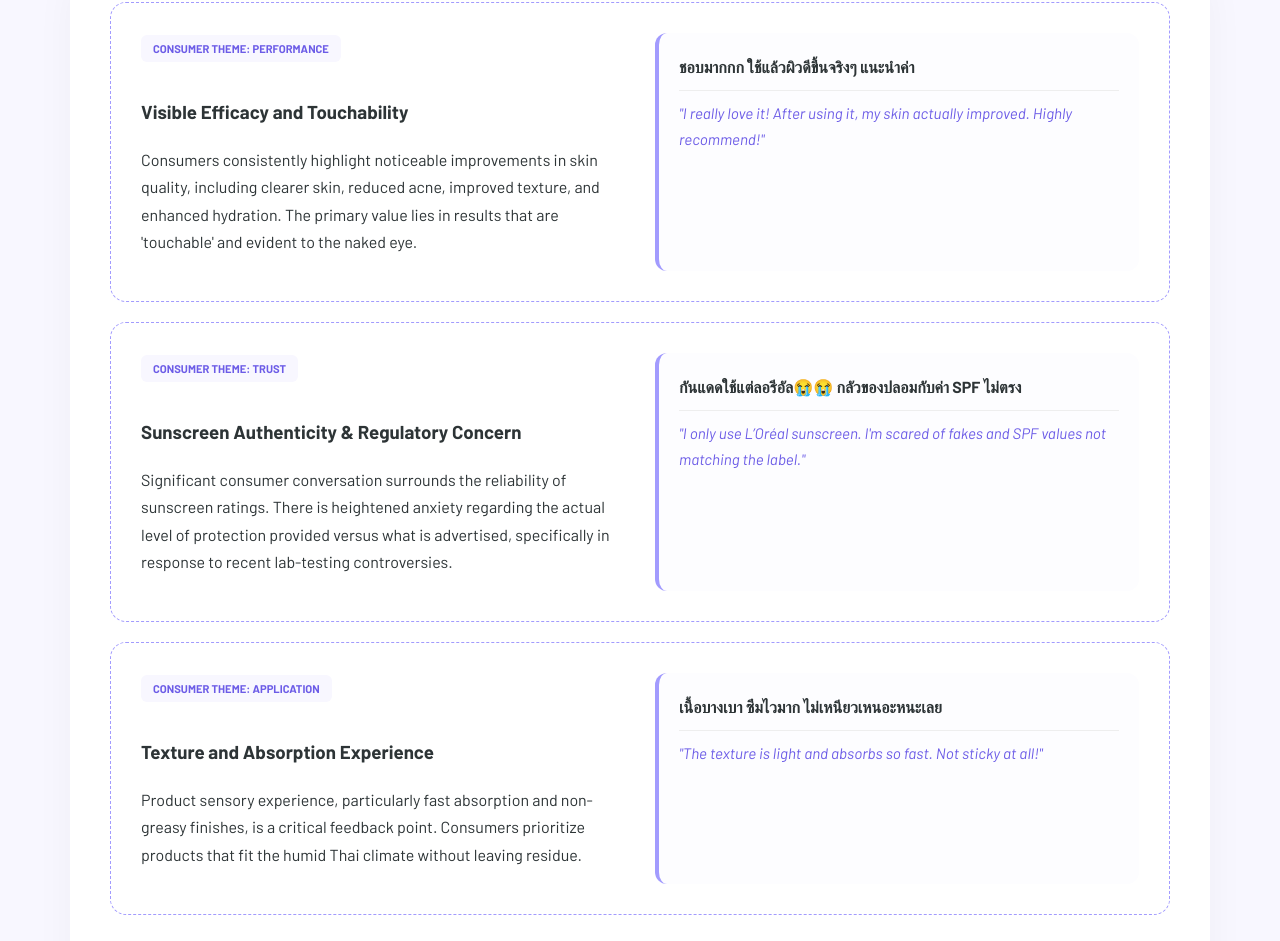
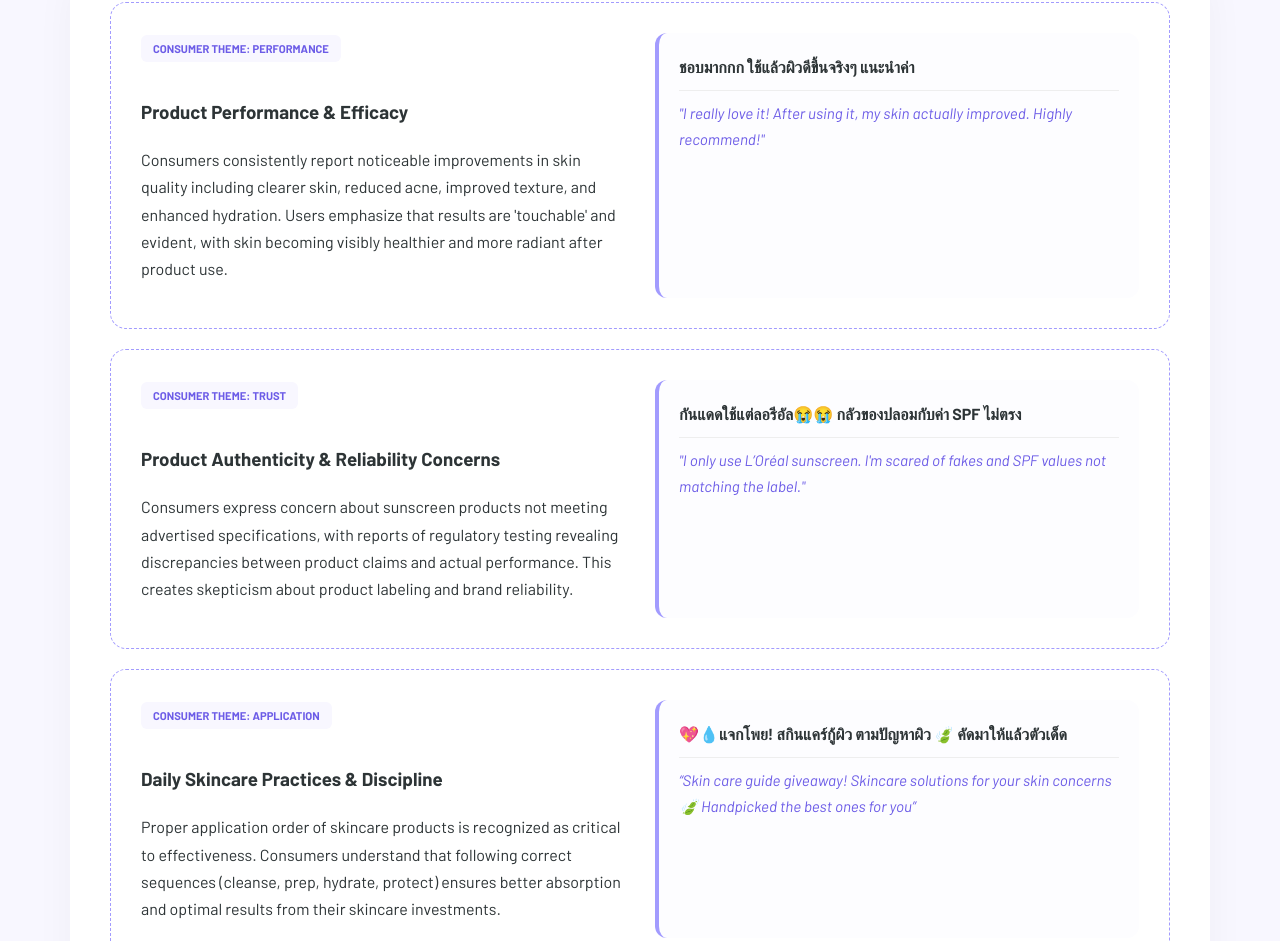
Before and after one commit to Izzuddinraz/Skincare-Insights-Report, a plain HTML site: page index.html in a window 1280 px wide. Shown: the part 696-1637 px from the top of the page. Drawn offline with Linux system fonts and the light colour scheme.

Commit message:
index.html

```diff
--- a/index.html
+++ b/index.html
@@ -181,17 +181,14 @@
     <div id="trends" class="tab-content">
         <div class="grid">
             <div class="beauty-card"><div class="card-body">
-                <span class="label-tag">Market Shift</span>
                 <h3>Thai Beauty Brand Ascendancy (T-Beauty)</h3>
                 <p>The rise of Thai skincare brands like Skinsista and Dermie gaining significant market traction and consumer preference. This trend reflects growing consumer trust in locally-developed beauty brands that understand regional skin needs and preferences.</p>
             </div></div>
             <div class="beauty-card"><div class="card-body">
-                <span class="label-tag">Core Value</span>
                 <h3>Healthy Skin Foundation Movement</h3>
                 <p>A paradigm shift from makeup-centric beauty to prioritizing skin health from within. Consumers are moving away from coverage-based approaches toward building strong, resilient skin as the foundation of sustainable beauty.</p>
             </div></div>
             <div class="beauty-card"><div class="card-body">
-                <span class="label-tag">Innovation</span>
                 <h3>Makeup Care Hybrid Category</h3>
                 <p>The emergence of makeup products with skincare benefits, blurring the lines between makeup and skincare. Products like foundation powders with treatment properties represent a new category addressing multi-functional beauty desires.</p>
             </div></div>
@@ -203,8 +200,8 @@
             <div class="verbatim-combined-card">
                 <div>
                     <span class="label-tag">Consumer Theme: Performance</span>
-                    <h3>Visible Efficacy and Touchability</h3>
-                    <p>Consumers consistently highlight noticeable improvements in skin quality, including clearer skin, reduced acne, improved texture, and enhanced hydration. The primary value lies in results that are 'touchable' and evident to the naked eye.</p>
+                    <h3>Product Performance & Efficacy</h3>
+                    <p>Consumers consistently report noticeable improvements in skin quality including clearer skin, reduced acne, improved texture, and enhanced hydration. Users emphasize that results are 'touchable' and evident, with skin becoming visibly healthier and more radiant after product use.</p>
                 </div>
                 <div class="voice-box">
                     <strong>ชอบมากกก ใช้แล้วผิวดีขึ้นจริงๆ แนะนำค่า</strong>
@@ -215,8 +212,8 @@
             <div class="verbatim-combined-card">
                 <div>
                     <span class="label-tag">Consumer Theme: Trust</span>
-                    <h3>Sunscreen Authenticity & Regulatory Concern</h3>
-                    <p>Significant consumer conversation surrounds the reliability of sunscreen ratings. There is heightened anxiety regarding the actual level of protection provided versus what is advertised, specifically in response to recent lab-testing controversies.</p>
+                    <h3>Product Authenticity & Reliability Concerns</h3>
+                    <p>Consumers express concern about sunscreen products not meeting advertised specifications, with reports of regulatory testing revealing discrepancies between product claims and actual performance. This creates skepticism about product labeling and brand reliability.</p>
                 </div>
                 <div class="voice-box">
                     <strong>กันแดดใช้แต่ลอรีอัล😭😭 กลัวของปลอมกับค่า SPF ไม่ตรง</strong>
@@ -227,12 +224,12 @@
             <div class="verbatim-combined-card">
                 <div>
                     <span class="label-tag">Consumer Theme: Application</span>
-                    <h3>Texture and Absorption Experience</h3>
-                    <p>Product sensory experience, particularly fast absorption and non-greasy finishes, is a critical feedback point. Consumers prioritize products that fit the humid Thai climate without leaving residue.</p>
+                    <h3>Daily Skincare Practices & Discipline</h3>
+                    <p>Proper application order of skincare products is recognized as critical to effectiveness. Consumers understand that following correct sequences (cleanse, prep, hydrate, protect) ensures better absorption and optimal results from their skincare investments.</p>
                 </div>
                 <div class="voice-box">
-                    <strong>เนื้อบางเบา ซึมไวมาก ไม่เหนียวเหนอะหนะเลย</strong>
-                    <div class="translation-direct">"The texture is light and absorbs so fast. Not sticky at all!"</div>
+                    <strong>💖💧แจกโพย! สกินแคร์กู้ผิว ตามปัญหาผิว 🍃 คัดมาให้แล้วตัวเด็ด</strong>
+                    <div class="translation-direct">“Skin care guide giveaway! Skincare solutions for your skin concerns 🍃 Handpicked the best ones for you”</div>
                 </div>
             </div>
         </div>
```
